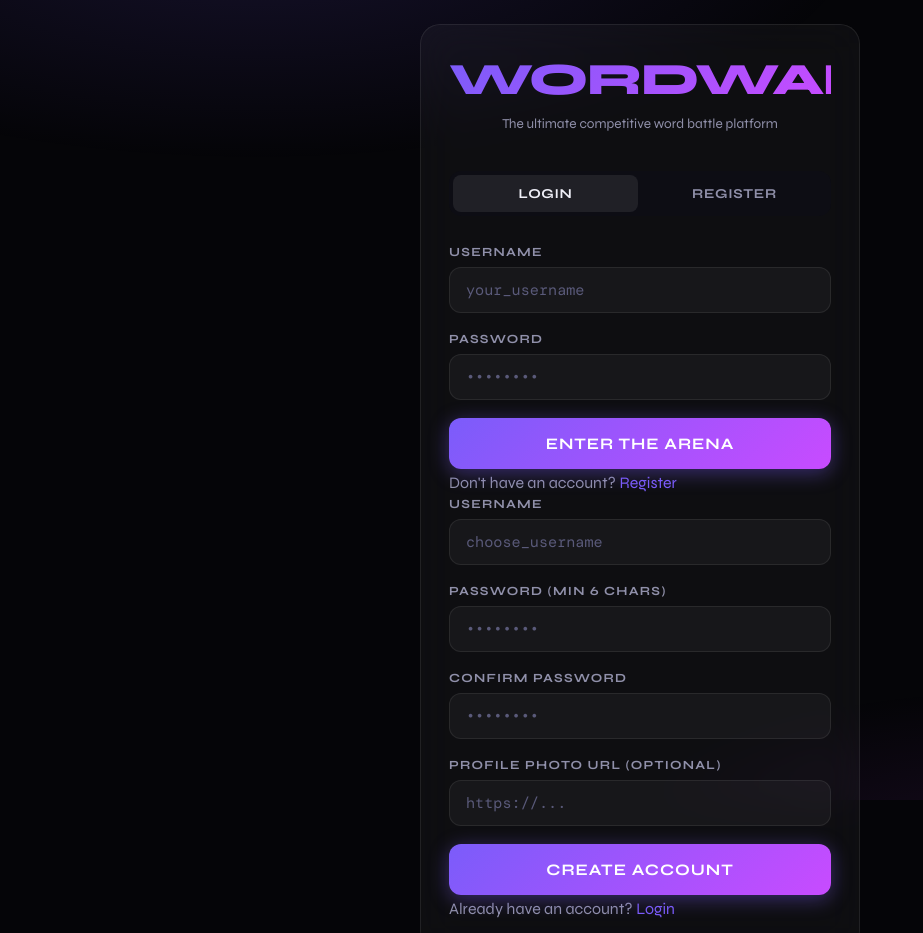
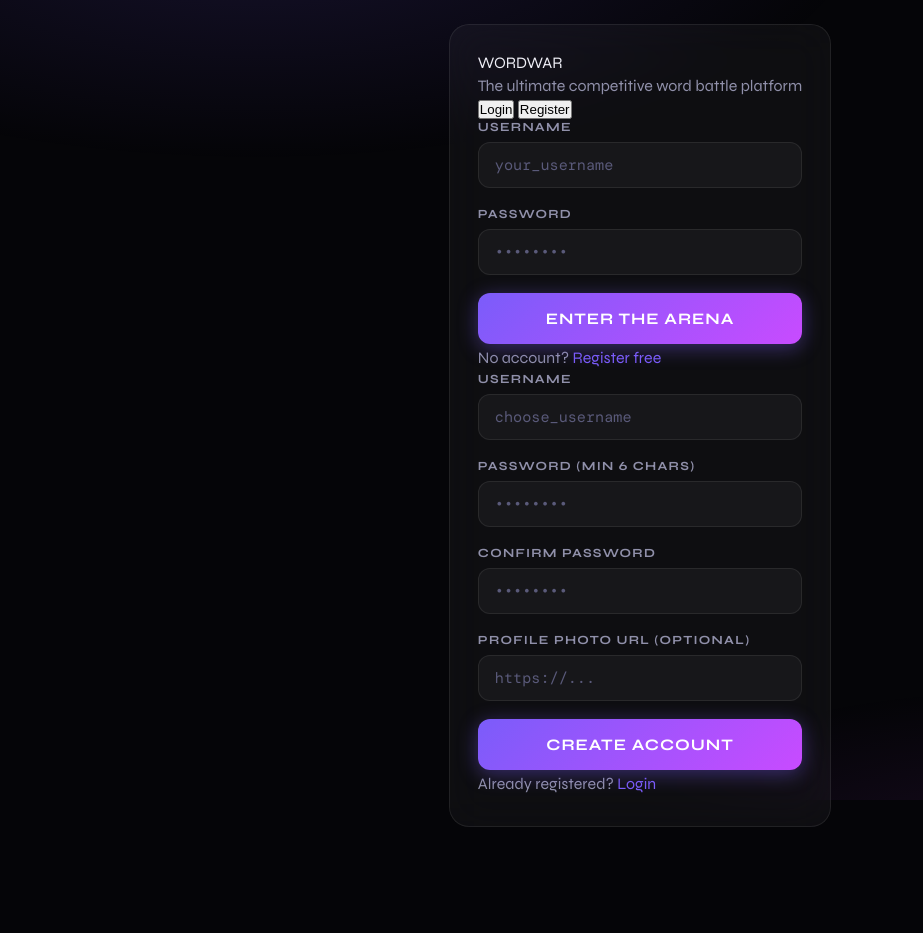
Before and after one commit to becreativethink/Games-, a plain HTML site: page login.html in a window 1280 px wide. Shown: the top 933 px of the page, without its empty margins (0-923 px from the left). After the commit the page ends 851 px from the top, so only its background shows below. Drawn offline with nearby package versions, Linux system fonts and the light colour scheme.

Commit message:
Refactor login and registration form structure

```diff
--- a/login.html
+++ b/login.html
@@ -9,73 +9,67 @@
 <body>
 
 <div class="auth-page">
-  <div class="auth-card card">
-    <div class="auth-logo">
-      <h1>WORD<span style="color:var(--accent2)">WAR</span></h1>
-      <p class="text-muted">The ultimate competitive word battle platform</p>
+  <div class="auth-wrap card card-elevated">
+
+    <div class="auth-hero">
+      <div class="auth-logo-text"><span class="g">WORD</span><span>WAR</span></div>
+      <p class="auth-sub">The ultimate competitive word battle platform</p>
     </div>
 
-    <!-- Tabs -->
-    <div class="auth-tabs">
-      <button class="auth-tab active" id="tab-login"    onclick="switchTab('login')">Login</button>
-      <button class="auth-tab"        id="tab-register" onclick="switchTab('register')">Register</button>
+    <div class="tab-strip">
+      <button class="tab-btn active" id="tab-login"    onclick="switchTab('login')">Login</button>
+      <button class="tab-btn"        id="tab-register" onclick="switchTab('register')">Register</button>
     </div>
 
-    <!-- Login Form -->
+    <!-- Login -->
     <div id="form-login">
       <div class="form-group">
-        <label>Username</label>
+        <label class="form-label">Username</label>
         <input class="form-control" id="login-username" type="text" placeholder="your_username" autocomplete="username" />
       </div>
       <div class="form-group">
-        <label>Password</label>
+        <label class="form-label">Password</label>
         <input class="form-control" id="login-password" type="password" placeholder="••••••••" autocomplete="current-password" />
       </div>
-      <button class="btn btn-primary btn-full btn-lg mt-16" id="login-btn" onclick="doLogin()">
-        Enter the Arena
-      </button>
-      <p class="text-center text-sm text-muted mt-16">
-        Don't have an account? <a href="#" onclick="switchTab('register')">Register</a>
+      <button class="btn btn-primary btn-full btn-lg mt-16" id="login-btn" onclick="doLogin()">Enter the Arena</button>
+      <p class="text-center text-sm text-muted mt-12">
+        No account? <a href="#" onclick="switchTab('register')">Register free</a>
       </p>
     </div>
 
-    <!-- Register Form -->
+    <!-- Register -->
     <div id="form-register" class="hidden">
       <div class="form-group">
-        <label>Username</label>
+        <label class="form-label">Username</label>
         <input class="form-control" id="reg-username" type="text" placeholder="choose_username" maxlength="20" />
       </div>
       <div class="form-group">
-        <label>Password <span class="text-muted">(min 6 chars)</span></label>
+        <label class="form-label">Password <span class="text-faint">(min 6 chars)</span></label>
         <input class="form-control" id="reg-password" type="password" placeholder="••••••••" autocomplete="new-password" />
       </div>
       <div class="form-group">
-        <label>Confirm Password</label>
+        <label class="form-label">Confirm Password</label>
         <input class="form-control" id="reg-password2" type="password" placeholder="••••••••" autocomplete="new-password" />
       </div>
       <div class="form-group">
-        <label>Profile Photo URL <span class="text-muted">(optional)</span></label>
+        <label class="form-label">Profile Photo URL <span class="text-faint">(optional)</span></label>
         <input class="form-control" id="reg-photo" type="url" placeholder="https://..." />
       </div>
-      <button class="btn btn-primary btn-full btn-lg mt-16" id="reg-btn" onclick="doRegister()">
-        Create Account
-      </button>
-      <p class="text-center text-sm text-muted mt-16">
-        Already have an account? <a href="#" onclick="switchTab('login')">Login</a>
+      <button class="btn btn-primary btn-full btn-lg mt-16" id="reg-btn" onclick="doRegister()">Create Account</button>
+      <p class="text-center text-sm text-muted mt-12">
+        Already registered? <a href="#" onclick="switchTab('login')">Login</a>
       </p>
     </div>
+
   </div>
 </div>
 
-<!-- ── Scripts ── -->
 <script type="module">
 import { registerUser, loginUser, saveSession, loadSession } from './firebase-config.js';
 import { showToast } from './main.js';
 
-// Redirect if already logged in
 if (loadSession()) window.location.href = 'index.html';
 
-// Make functions global for inline onclick
 window.switchTab = function(tab) {
   document.getElementById('tab-login').classList.toggle('active', tab === 'login');
   document.getElementById('tab-register').classList.toggle('active', tab === 'register');
@@ -88,9 +82,7 @@ window.doLogin = async function() {
   const username = document.getElementById('login-username').value.trim();
   const password = document.getElementById('login-password').value;
   if (!username || !password) { showToast('Fill in all fields.', 'warn'); return; }
-
-  btn.disabled = true;
-  btn.textContent = 'Logging in…';
+  btn.disabled = true; btn.textContent = 'Logging in…';
   try {
     const user = await loginUser({ username, password });
     saveSession(user);
@@ -98,10 +90,7 @@ window.doLogin = async function() {
     setTimeout(() => window.location.href = 'index.html', 600);
   } catch(e) {
     showToast(e.message, 'error');
-  } finally {
-    btn.disabled = false;
-    btn.textContent = 'Enter the Arena';
-  }
+  } finally { btn.disabled = false; btn.textContent = 'Enter the Arena'; }
 };
 
 window.doRegister = async function() {
@@ -111,14 +100,13 @@ window.doRegister = async function() {
   const password2 = document.getElementById('reg-password2').value;
   const photoURL  = document.getElementById('reg-photo').value.trim();
 
-  if (!username || !password) { showToast('Fill in all required fields.', 'warn'); return; }
-  if (username.length < 3)    { showToast('Username must be at least 3 characters.', 'warn'); return; }
-  if (password.length < 6)    { showToast('Password must be at least 6 characters.', 'warn'); return; }
+  if (!username || !password) { showToast('Fill in required fields.', 'warn'); return; }
+  if (username.length < 3)    { showToast('Username: at least 3 characters.', 'warn'); return; }
+  if (password.length < 6)    { showToast('Password: at least 6 characters.', 'warn'); return; }
   if (password !== password2) { showToast('Passwords do not match.', 'error'); return; }
   if (!/^[a-zA-Z0-9_]+$/.test(username)) { showToast('Username: letters, numbers and _ only.', 'warn'); return; }
 
-  btn.disabled = true;
-  btn.textContent = 'Creating account…';
+  btn.disabled = true; btn.textContent = 'Creating account…';
   try {
     const user = await registerUser({ username, password, photoURL });
     saveSession(user);
@@ -126,18 +114,13 @@ window.doRegister = async function() {
     setTimeout(() => window.location.href = 'index.html', 600);
   } catch(e) {
     showToast(e.message, 'error');
-  } finally {
-    btn.disabled = false;
-    btn.textContent = 'Create Account';
-  }
+  } finally { btn.disabled = false; btn.textContent = 'Create Account'; }
 };
 
-// Enter key support
 document.addEventListener('keydown', e => {
-  if (e.key === 'Enter') {
-    const loginVisible = !document.getElementById('form-login').classList.contains('hidden');
-    if (loginVisible) window.doLogin(); else window.doRegister();
-  }
+  if (e.key !== 'Enter') return;
+  const loginVis = !document.getElementById('form-login').classList.contains('hidden');
+  if (loginVis) window.doLogin(); else window.doRegister();
 });
 </script>
 </body>
```
